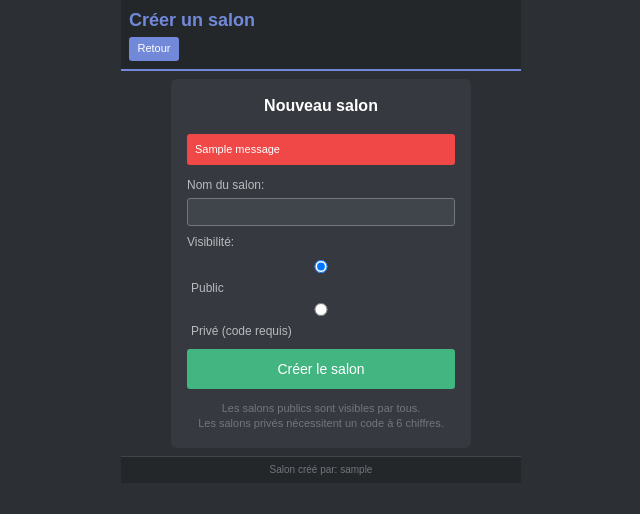
After one commit to skyzenoff/3DChat, a Flask app: template templates/create_room.html in a window 1280 px wide. The commit adds this page. Shown: the top 514 px of the page, without its empty margins (319-959 px from the left). Run offline with Flask 3, Linux system fonts and the light colour scheme; the template is opened without the code that fills it: most values are stand-ins (such as "Sample title", 1, 10 or a date in 2020); one stand-in notice (Sample message) is shown.

Commit message:
Add features to create public or private chat rooms
Adds functionality to create new public or private chat rooms, displays user counts in public rooms, and automatically removes private rooms when their owner leaves. Includes a 6-digit code for private room access.

Replit-Commit-Author: Agent
Replit-Commit-Session-Id: 1f42be57-2a71-4896-a607-0fe3a683f457
Replit-Commit-Checkpoint-Type: full_checkpoint
Replit-Commit-Screenshot-Url: https://storage.googleapis.com/screenshot-production-us-central1/78ebe0a4-6c72-43fd-9d04-39410a5bf9af/1f42be57-2a71-4896-a607-0fe3a683f457/2vXpWsd

```diff
--- a/app.py
+++ b/app.py
@@ -1,5 +1,6 @@
 import os
 import datetime
+import random
 from flask import Flask, render_template, request, redirect, url_for, session, flash
 
 app = Flask(__name__)
@@ -15,11 +16,11 @@ app.config.update(
     PERMANENT_SESSION_LIFETIME=86400
 )
 
-# Stockage en mémoire
+# Stockage en mémoire - salons par défaut
 rooms = {
-    "general": {"name": "Général", "messages": []},
-    "gaming": {"name": "Jeux", "messages": []},
-    "help": {"name": "Aide", "messages": []}
+    "general": {"name": "Général", "messages": [], "is_public": True, "owner": None, "code": None},
+    "gaming": {"name": "Jeux", "messages": [], "is_public": True, "owner": None, "code": None},
+    "help": {"name": "Aide", "messages": [], "is_public": True, "owner": None, "code": None}
 }
 
 # Utilisateurs connectés par salon
@@ -32,12 +33,29 @@ users_in_rooms = {
 # Tous les utilisateurs connectés
 connected_users = set()
 
+# Compteur pour générer des IDs uniques de salons
+room_counter = 0
+
+def generate_room_code():
+    """Génère un code à 6 chiffres unique"""
+    return str(random.randint(100000, 999999))
+
 @app.route('/')
 def index():
     username = request.args.get('user')
     if not username or username not in connected_users:
         return redirect(url_for('login'))
-    return render_template('index.html', rooms=rooms, username=username)
+
+    # Calculer le nombre d'utilisateurs par salon pour les salons publics
+    rooms_with_counts = {}
+    for room_id, room_data in rooms.items():
+        if room_data['is_public']:  # Seulement les salons publics
+            rooms_with_counts[room_id] = {
+                **room_data,
+                'user_count': len(users_in_rooms.get(room_id, set()))
+            }
+
+    return render_template('index.html', rooms=rooms_with_counts, username=username)
 
 @app.route('/login', methods=['GET', 'POST'])
 def login():
@@ -55,10 +73,29 @@ def logout():
     username = request.args.get('user')
     if username and username in connected_users:
         connected_users.discard(username)
-        # Retirer l'utilisateur de tous les salons
-        for room_users in users_in_rooms.values():
-            room_users.discard(username)
+        # Retirer l'utilisateur de tous les salons et supprimer ses salons
+        _remove_user_from_all_rooms(username)
     return redirect(url_for('login'))
+
+def _remove_user_from_all_rooms(username):
+    """Retire l'utilisateur de tous les salons et supprime ses salons privés"""
+    rooms_to_delete = []
+
+    for room_id, room_data in rooms.items():
+        # Retirer l'utilisateur du salon
+        if room_id in users_in_rooms:
+            users_in_rooms[room_id].discard(username)
+
+        # Si l'utilisateur est propriétaire d'un salon privé, marquer pour suppression
+        if room_data['owner'] == username and not room_data['is_public']:
+            rooms_to_delete.append(room_id)
+
+    # Supprimer les salons privés de l'utilisateur
+    for room_id in rooms_to_delete:
+        if room_id in rooms:
+            del rooms[room_id]
+        if room_id in users_in_rooms:
+            del users_in_rooms[room_id]
 
 @app.route('/room/<room_id>')
 def room(room_id):
@@ -136,7 +173,72 @@ def leave_room(room_id):
     username = request.args.get('user')
     if username and room_id in users_in_rooms:
         users_in_rooms[room_id].discard(username)
+
+        # Si l'utilisateur est le propriétaire d'un salon privé, le supprimer
+        if (room_id in rooms and
+            rooms[room_id]['owner'] == username and
+            not rooms[room_id]['is_public']):
+            del rooms[room_id]
+            del users_in_rooms[room_id]
+
     return redirect(url_for('index', user=username))
+
+@app.route('/create_room', methods=['GET', 'POST'])
+def create_room():
+    username = request.args.get('user')
+    if not username or username not in connected_users:
+        return redirect(url_for('login'))
+
+    if request.method == 'POST':
+        room_name = request.form.get('room_name', '').strip()
+        is_public = request.form.get('visibility') == 'public'
+
+        if room_name and len(room_name) <= 30:
+            global room_counter
+            room_counter += 1
+            room_id = f"room_{room_counter}"
+
+            # Générer un code pour les salons privés
+            room_code = None if is_public else generate_room_code()
+
+            rooms[room_id] = {
+                'name': room_name,
+                'messages': [],
+                'is_public': is_public,
+                'owner': username,
+                'code': room_code
+            }
+
+            users_in_rooms[room_id] = set()
+
+            if is_public:
+                return redirect(url_for('room', room_id=room_id, user=username))
+            else:
+                flash(f'Salon privé créé ! Code d\'accès : {room_code}')
+                return redirect(url_for('room', room_id=room_id, user=username))
+        else:
+            flash('Nom de salon invalide (max 30 caractères)')
+
+    return render_template('create_room.html', username=username)
+
+@app.route('/join_private', methods=['GET', 'POST'])
+def join_private():
+    username = request.args.get('user')
+    if not username or username not in connected_users:
+        return redirect(url_for('login'))
+
+    if request.method == 'POST':
+        room_code = request.form.get('room_code', '').strip()
+
+        # Chercher le salon avec ce code
+        for room_id, room_data in rooms.items():
+            if (not room_data['is_public'] and
+                room_data['code'] == room_code):
+                return redirect(url_for('room', room_id=room_id, user=username))
+
+        flash('Code de salon invalide')
+
+    return render_template('join_private.html', username=username)
 
 if __name__ == "__main__":
     app.run(host="0.0.0.0", port=5000, debug=True)
--- a/static/style.css
+++ b/static/style.css
@@ -104,6 +104,14 @@ main {
     background-color: #3ca374;
 }
 
+/* Actions des salons */
+.room-actions {
+    display: flex;
+    gap: 8px;
+    margin-bottom: 12px;
+    justify-content: center;
+}
+
 /* Salons */
 .rooms-list {
     display: flex;
@@ -124,10 +132,18 @@ main {
     color: #ffffff;
 }
 
-.room-card p {
+.room-stats {
+    display: flex;
+    justify-content: space-between;
     font-size: 11px;
     color: #b9bbbe;
     margin-bottom: 8px;
+}
+
+.room-stats span {
+    background-color: #40444b;
+    padding: 2px 6px;
+    border-radius: 10px;
 }
 
 /* Layout du salon */
--- /dev/null
+++ b/templates/create_room.html
@@ -0,0 +1,65 @@
+<!DOCTYPE html>
+<html lang="fr">
+<head>
+    <meta charset="UTF-8">
+    <meta name="viewport" content="width=400, initial-scale=1.0">
+    <title>Créer un salon - 3DS Discord</title>
+    <link rel="stylesheet" href="{{ url_for('static', filename='style.css') }}">
+</head>
+<body>
+    <div class="container">
+        <header>
+            <h1>Créer un salon</h1>
+            <div class="room-controls">
+                <a href="{{ url_for('index', user=username) }}" class="btn btn-small">Retour</a>
+            </div>
+        </header>
+
+        <main class="login-main">
+            <div class="login-form">
+                <h2>Nouveau salon</h2>
+
+                {% with messages = get_flashed_messages() %}
+                    {% if messages %}
+                        <div class="error">
+                            {% for message in messages %}
+                                <p>{{ message }}</p>
+                            {% endfor %}
+                        </div>
+                    {% endif %}
+                {% endwith %}
+
+                <form method="POST">
+                    <div class="form-group">
+                        <label for="room_name">Nom du salon:</label>
+                        <input type="text" id="room_name" name="room_name" maxlength="30" required>
+                    </div>
+
+                    <div class="form-group">
+                        <label>Visibilité:</label>
+                        <div style="margin-top: 8px;">
+                            <input type="radio" id="public" name="visibility" value="public" checked>
+                            <label for="public" style="display: inline; margin-left: 4px;">Public</label>
+                        </div>
+                        <div style="margin-top: 4px;">
+                            <input type="radio" id="private" name="visibility" value="private">
+                            <label for="private" style="display: inline; margin-left: 4px;">Privé (code requis)</label>
+                        </div>
+                    </div>
+
+                    <button type="submit" class="btn btn-primary btn-large">Créer le salon</button>
+                </form>
+
+                <div class="info">
+                    <p>Les salons publics sont visibles par tous.</p>
+                    <p>Les salons privés nécessitent un code à 6 chiffres.</p>
+                </div>
+            </div>
+        </main>
+
+        <footer>
+            <p>Salon créé par: {{ username }}</p>
+        </footer>
+    </div>
+</body>
+</html>
```
Also changed, not shown: templates/index.html (+9 -1 lines), templates/join_private.html (added, +52 -0 lines).
